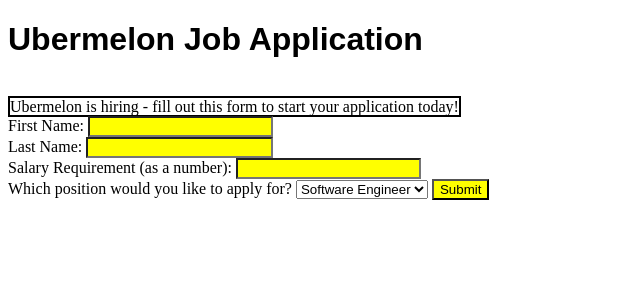
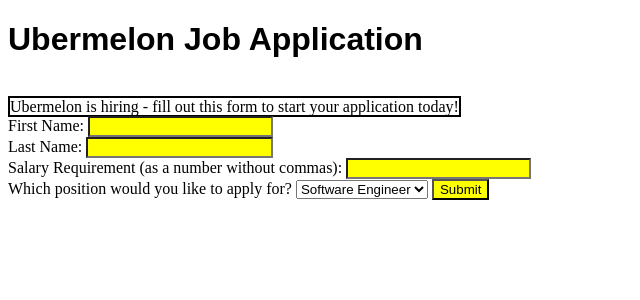
Before and after one commit to jessapp/flask-assessment, a Flask app: page /application-form in a window 1280 px wide. Shown: the top 300 px of the page, without its empty margins (0-640 px from the left). Run offline with Flask 2, Linux system fonts and the light colour scheme.

Commit message:
Updated comments

```diff
--- a/templates/application-form.html
+++ b/templates/application-form.html
@@ -19,7 +19,8 @@
       <label for="last-name">Last Name:</label>
       <input id="last-name" type="text" name="last-name" class="last-name"></br>
 
-      <label for="salary">Salary Requirement (as a number):</label>
+      <!-- Conversion to Jinja doesn't work with commas, can't figure out why -->
+      <label for="salary">Salary Requirement (as a number without commas):</label>
       <input id="salary" type="text" name="salary"></br>
 
       <label for="job">Which position would you like to apply for?</label>
```
